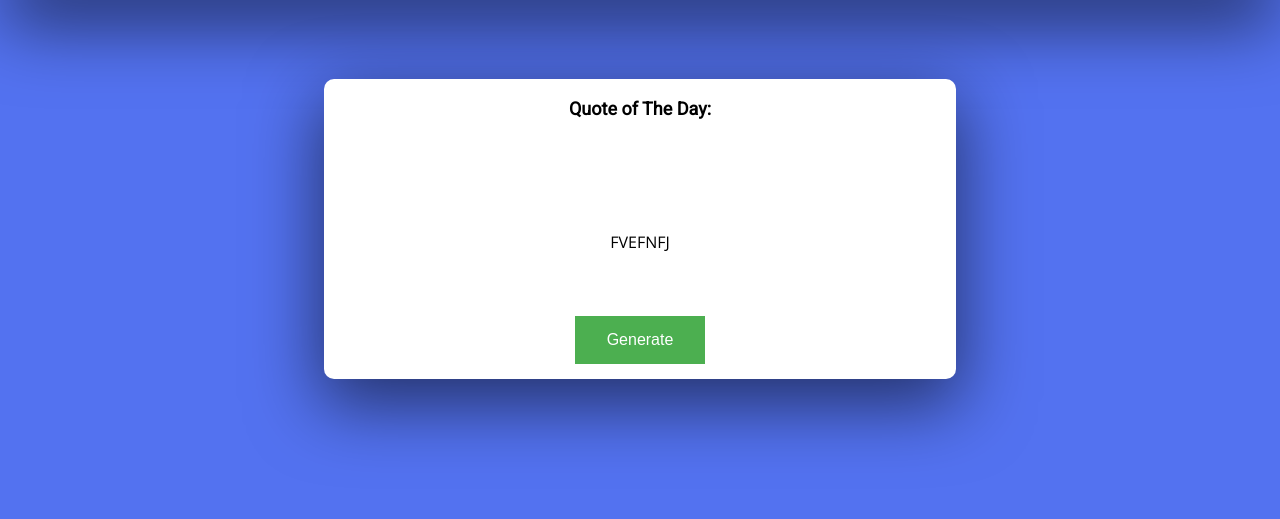
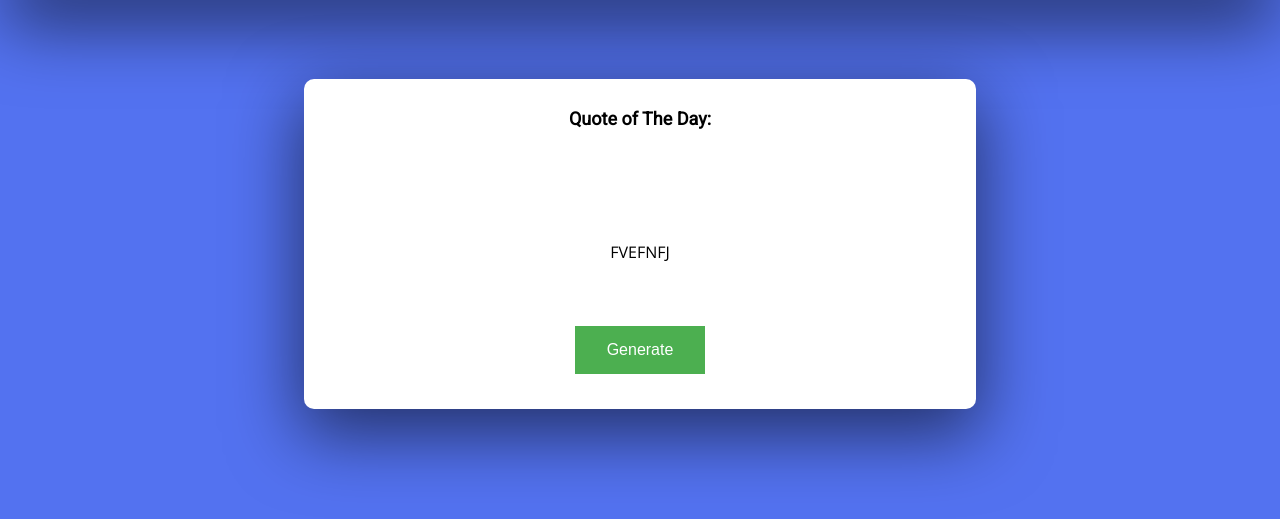
Before and after one commit to LuqmanMC305/random-quotes-generator-js, a plain HTML site: page index.html in a window 1280 px wide. Shown: the part 71-590 px from the top of the page. Drawn offline with nearby package versions, Linux system fonts and the light colour scheme; no server answers.

Commit message:
Added padding properties to the quote container

```diff
--- a/style.css
+++ b/style.css
@@ -28,6 +28,8 @@ body{
     width: 50%;
     height: 300px;
     margin: 5rem auto;
+    overflow: hidden;
+    padding: 10px 20px 20px 20px; /* Top Right Bottom Left */
 }
 
 .quoteDay{
```
